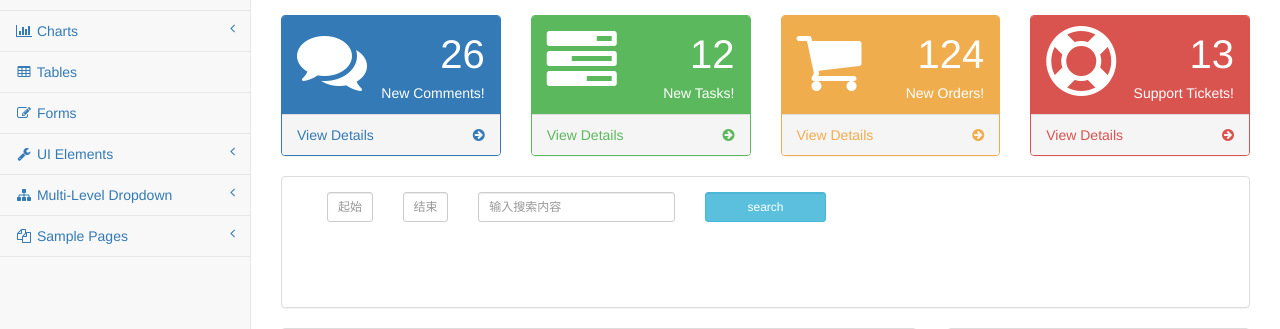
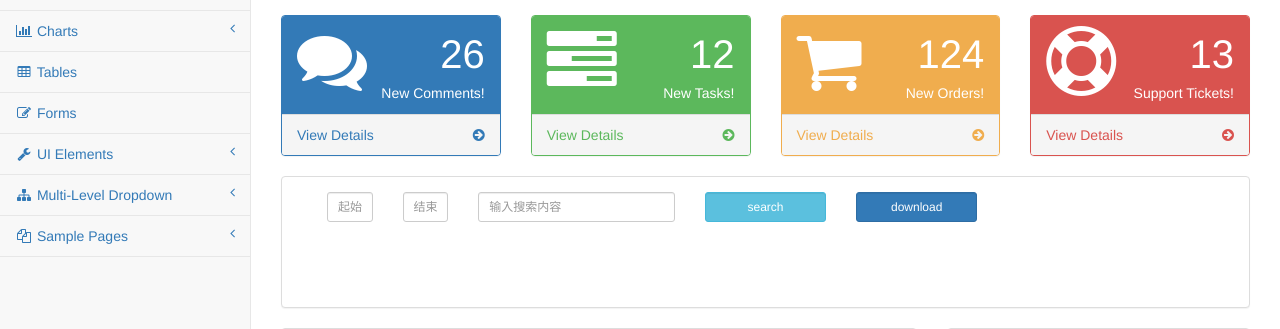
Before and after one commit to oliveshell/ProjectX_RX_Information, a Flask app: page / in a window 1280 px wide. Shown: the part 146-475 px from the top of the page. Run offline with Flask 2, Linux system fonts and the light colour scheme; grey boxes labelled with a size stand in for pictures from a placeholder-image service; some libraries are stand-ins or nearby versions.

Commit message:
add download button

```diff
--- a/templates/index.html
+++ b/templates/index.html
@@ -489,6 +489,11 @@
                                                     <div class = "col-md-2">
                                                     <button type="submit" class="input-sm form-control btn-info" id = "fresh_config" onclick="startSearch()">search</button>
                                                     </div>
+                                                    <div class = "col-md-2">
+                                                    <button type="submit" class="input-sm form-control btn-primary" id = "download" onclick="download()">download</button>
+
+                                                    </div>
+
                                         </div>
 
                                    </div>
@@ -899,6 +904,9 @@
         listGroup.innerHTML+= html
 
         }
+    var download = function(){
+        window.location = "static/demo.docx";
+    };
     var startSearch = function(){
         var search_config = {};
         //ajax get data
```
Also changed, not shown: 1 other file.
